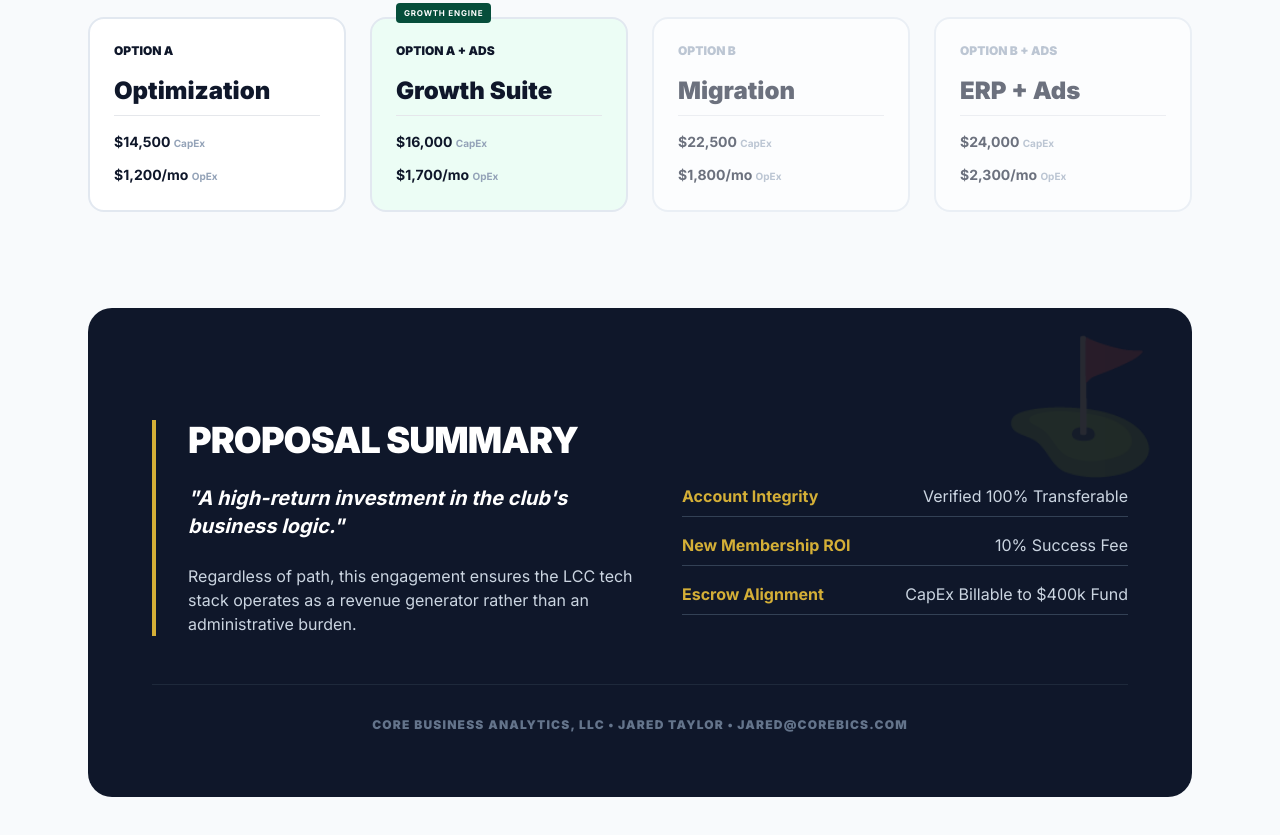
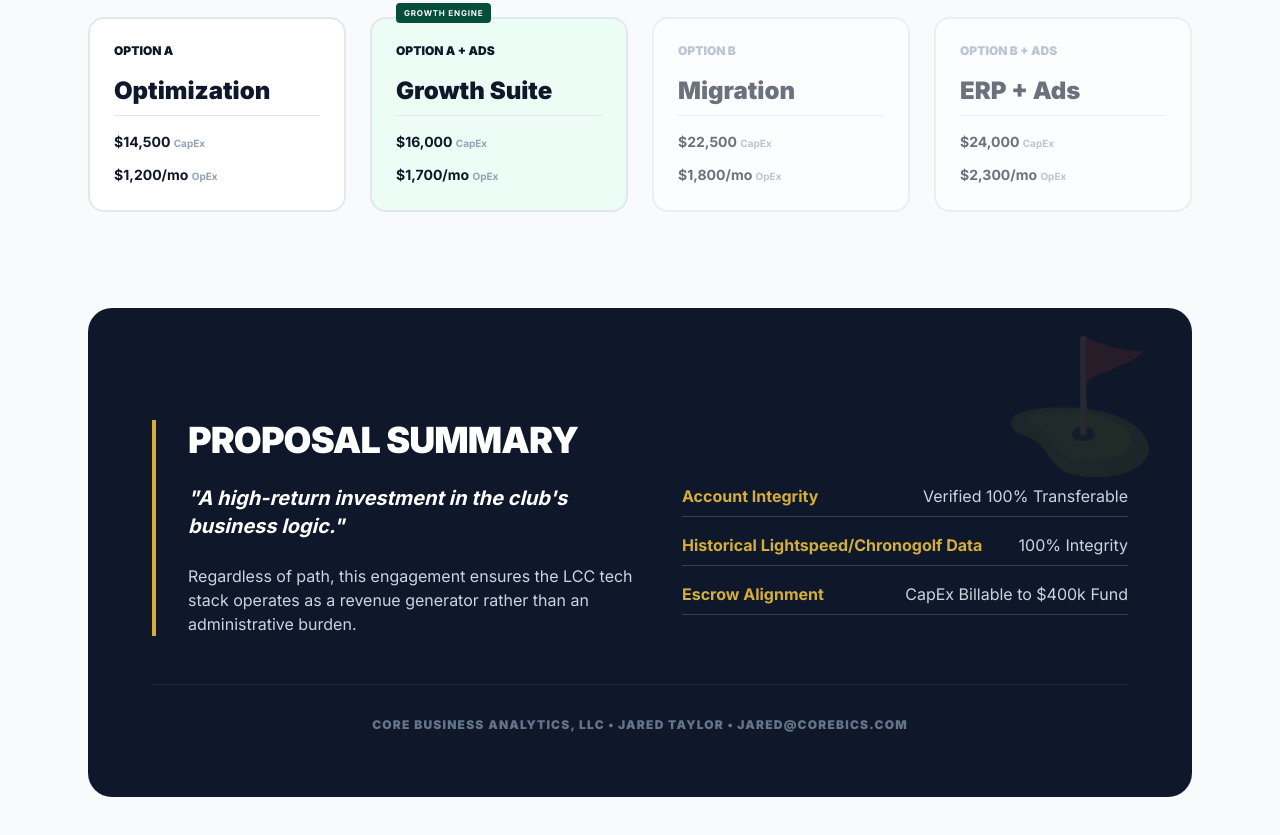
Before and after one commit to JTCBA/pemm-lcc-proposal, a plain HTML site: page index.html in a window 1280 px wide. Shown: the part 1945-2780 px from the top of the page. Drawn offline with nearby package versions, Linux system fonts and the light colour scheme.

Commit message:
Update index.html

```diff
--- a/index.html
+++ b/index.html
@@ -208,8 +208,8 @@
                                 <span>Verified 100% Transferable</span>
                             </p>
                             <p class="flex justify-between border-b border-slate-700 pb-2">
-                                <span class="font-bold text-gold">New Membership ROI</span>
-                                <span>10% Success Fee</span>
+                                <span class="font-bold text-gold">Historical Lightspeed/Chronogolf Data</span>
+                                <span>100% Integrity</span>
                             </p>
                             <p class="flex justify-between border-b border-slate-700 pb-2">
                                 <span class="font-bold text-gold">Escrow Alignment</span>
```
